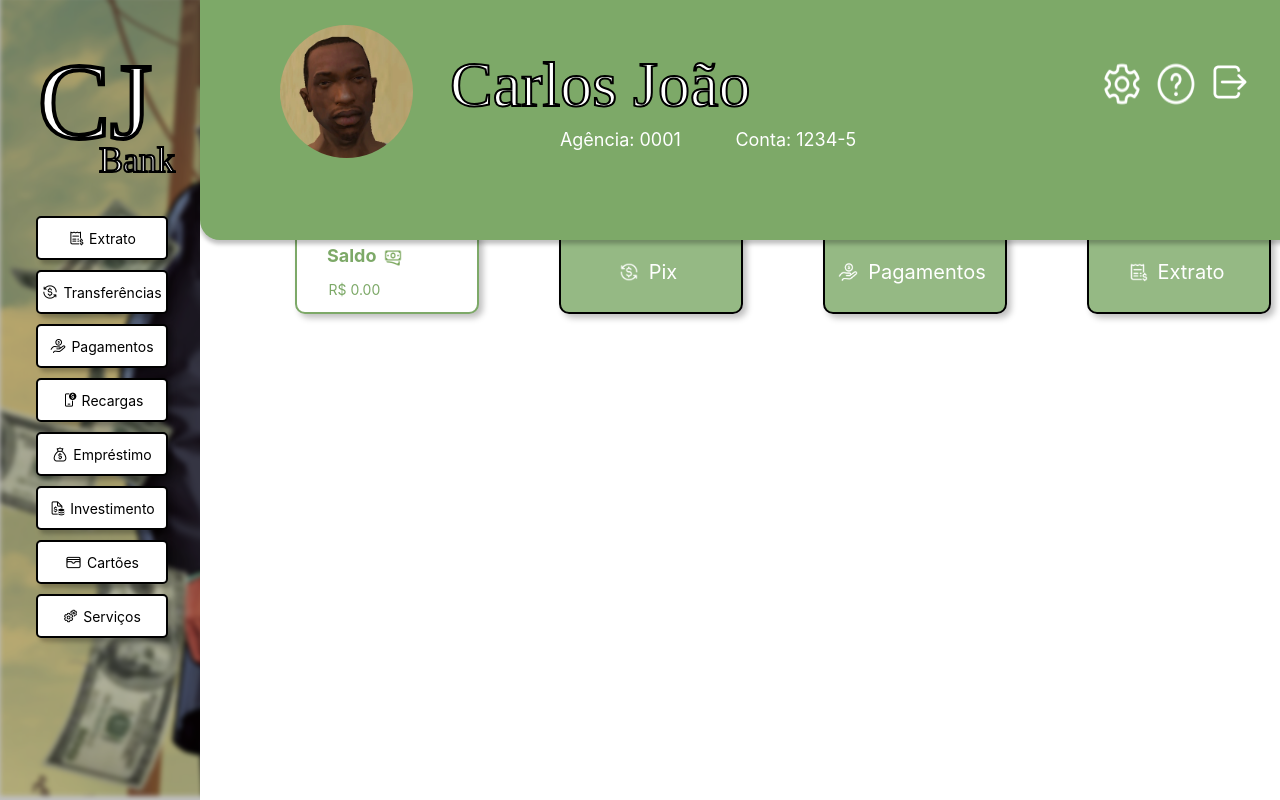
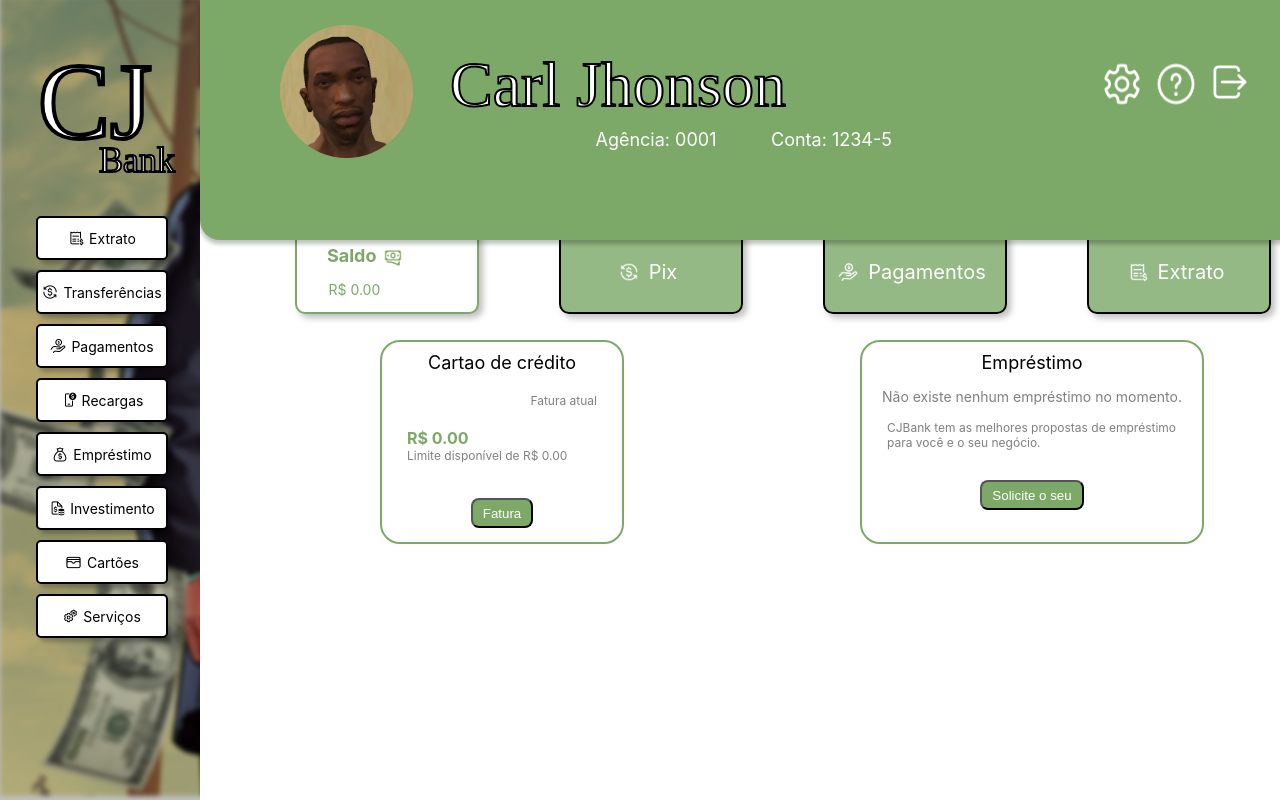
Before and after one commit to Jhyea026/CJBank, a PHP site: page /html/dashboard.html in a window 1280 px wide; the page is wider, and only the part inside the window is pictured. Run offline with PHP 8.4, Linux system fonts and the light colour scheme; some web fonts are replaced.

Commit message:
Dahboard IV

```diff
--- a/css/dashboard.css
+++ b/css/dashboard.css
@@ -263,3 +263,94 @@
     top: 10px;
     left: 30px;
 }
+
+
+/* Card */
+.credit {
+    position: absolute;
+    top: 340px;
+    left: 180px;
+
+    width: 240px;
+    height: 200px;
+
+    gap: 20px;
+    border: 2px solid #7DA968;
+    border-radius: 20px;
+
+    display: flex;
+    flex-direction: column;
+    font-family: 'Inter', sans-serif;;
+}
+
+#cartao-cred {
+    margin-top: 10px;
+    font-size: 18px;
+    align-self: center;
+}
+
+#fatura-span {
+    font-size: 12px;
+    color: gray;
+    align-self: flex-end;
+    margin: 0 25px 0 0;
+}
+
+#fatura-val-span {
+    font-weight: 700;
+    color: #7DA968;
+    margin: 0 0 0 25px;
+}
+
+#limite-span {
+    font-size: 12px;
+    color: gray;
+    margin: -20px 0 0 25px;
+}
+
+.credit button, .emprestimo button {
+    align-self: center;
+    margin-top: 15px;
+    padding: 0 10px 0 10px;
+    height: 30px;
+    background-color: #7DA968;
+    border-radius: 8px;
+    color: white
+}
+
+
+.emprestimo {
+    position: absolute;
+    top: 340px;
+    left: 660px;
+
+    width: 340px;
+    height: 200px;
+
+    gap: 15px;
+    border: 2px solid #7DA968;
+    border-radius: 20px;
+
+    display: flex;
+    flex-direction: column;
+    font-family: 'Inter', sans-serif;;
+}
+
+#emp {
+    margin-top: 10px;
+    font-size: 18px;
+    align-self: center;
+}
+
+#emp-atual {
+    font-size: 14px;
+    color: gray;
+    align-self: center;
+}
+
+#mark {
+    font-size: 12px;
+    color: gray;
+    align-self: center;
+    margin: 0 25px 0 25px;
+}
--- a/html/dashboard.html
+++ b/html/dashboard.html
@@ -71,7 +71,7 @@
     <div class="header">
         <span class="avatar"></span>
         <div class="dados">
-            <span class="nome">Carlos João</span>
+            <span class="nome">Carl Jhonson</span>
             <span class="agencia">Agência: 0001</span>
             <span class="conta">Conta: 1234-5</span>
         </div>
@@ -84,6 +84,7 @@
     </div>
 
     <div class="main">
+
         <div class="card-flex">
             <div class="card saldo">
                 <span class="label-saldo">Saldo</span>
@@ -112,6 +113,22 @@
                 </div>
             </div>
         </div>
+
+        <div class="credit">
+            <span id="cartao-cred">Cartao de crédito</span>
+            <span id="fatura-span">Fatura atual</span>
+            <span id="fatura-val-span">R$ 0.00</span>
+            <span id="limite-span">Limite disponível de R$ 0.00</span>
+            <button>Fatura</button>
+        </div>
+
+        <div class="emprestimo">
+            <span id="emp">Empréstimo</span>
+            <span id="emp-atual">Não existe nenhum empréstimo no momento.</span>
+            <span id="mark">CJBank tem as melhores propostas de empréstimo
+                para você e o seu negócio.</span>
+            <button>Solicite o seu</button>
+        </div>
     </div>
 </body>
 </html>
```
